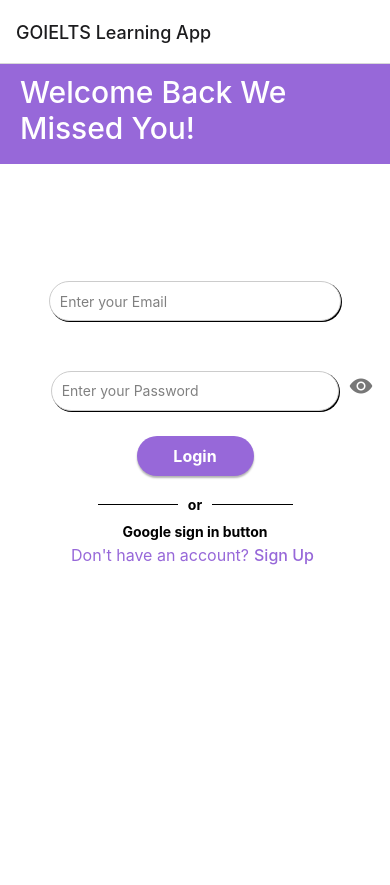
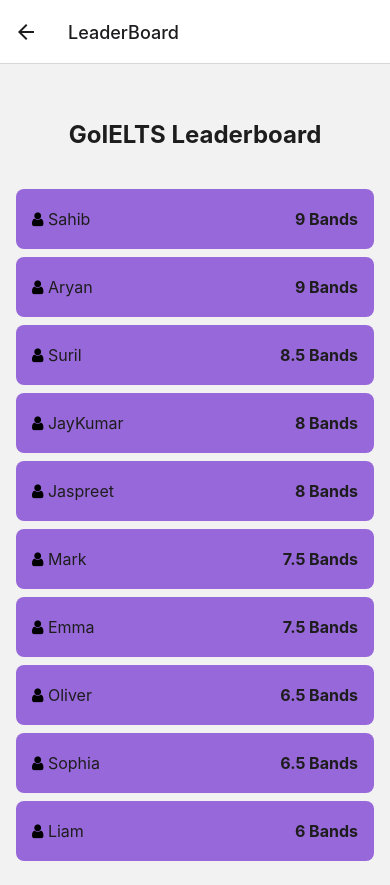
Before and after one commit to sahibjeetsingh99/GOielts, a React Native app: screen /LeaderBoard in a window 390 px wide. Before the commit the page ends 844 px from the top, so only its background shows below. Built offline with nearby package versions, Linux system fonts and the light colour scheme.

Commit message:
Leaderboard
Adding the leaderboard functionality

```diff
--- a/App.js
+++ b/App.js
@@ -8,6 +8,7 @@
 import { StyleSheet } from 'react-native';
 import StartPage from './components/StartPage';
 import SignupPage from './components/SignupPage';
+import LeaderboardPage from './components/LeaderBoard';
 //testing implemented
 
 const Stack = createStackNavigator();
@@ -36,6 +37,11 @@
           options={{ title: 'Settings' }}
         />
         <Stack.Screen
+          name="LeaderBoard"
+          component={LeaderboardPage}
+          options={{ title: 'LeaderBoard' }}
+        />
+        <Stack.Screen
           name="Courses"
           component={CoursesPage}
           options={{ title: 'CoursesPage' }}
--- a/components/HomePage.js
+++ b/components/HomePage.js
@@ -4,51 +4,11 @@
 import CoursesPage from './CoursesPage';
 
 
-/*const HomePage = ({ navigation }) => {
-  const navigateToCourses = () => {
-    navigation.navigate(CoursesPage);
-  };*/
-
   const HomePage = ({ navigation }) => {
     const navigateToCourseDetails = (courseName) => {
       navigation.navigate('CourseDetailsPage', { courseName });
     };
 
- /* const SLIDER_WIDTH = Dimensions.get('window').width + 30;
-  const ITEM_WIDTH = Math.round(SLIDER_WIDTH * 0.8);
-
-const data = [
-  {
-    id: 1,
-    url: 'https://encrypted-tbn0.gstatic.com/images?q=tbn:ANd9GcT_w7LFjyOofep4l821ygej8p55mv2V7ia_pA&usqp=CAU',
-  },
-  {
-    id: 2,
-    url: 'https://encrypted-tbn0.gstatic.com/images?q=tbn:ANd9GcQBMR28TiQXUO9e-LIO4AwzbcwxNMJUZeSX_w&usqp=CAU',
-  },
-  {
-    id: 3,
-    url: 'https://encrypted-tbn0.gstatic.com/images?q=tbn:ANd9GcRib_dIjPE66Zj9SRF2eC6plsnCMATsAOetxw&usqp=CAU',
-  },
-];*/
-
-/*const renderItem = ({item}) => {
-  return (
-    <View
-      style={{
-        borderWidth: 1,
-        padding: 0,
-        borderRadius: 20,
-        alignItems: 'center',
-        backgroundColor: 'white',
-      }}>
-      <Image source={{uri: item.url}}  style={{width: 200, height: 100}} />
-      <Text style={{marginVertical: 10, fontSize: 20, fontWeight: 'bold'}}>
-        {item.name}
-      </Text>
-    </View>
-  );
-};*/
 
   return (
 
@@ -101,6 +61,12 @@
           >
           <Icon name="gear" size={20} color="#fff" style={styles.footerIcon} />
             <Text style={styles.footerButtonText}>Settings</Text>
+          </TouchableOpacity>
+          <TouchableOpacity style={styles.footerButton}
+          onPress={() => navigation.navigate('LeaderBoard')}
+          >
+          <Icon name="trophy" size={20} color="#fff" style={styles.footerIcon} />
+            <Text style={styles.footerButtonText}>LeaderBoard</Text>
           </TouchableOpacity>
         </View>
     </View>
@@ -185,7 +151,7 @@
     alignItems: 'center',
     backgroundColor: '#9768D9',
     height: 70,
-    paddingHorizontal: 20,
+    paddingHorizontal: 10,
     position: 'absolute',
     bottom: 20,
     left: 0,
@@ -201,6 +167,7 @@
     fontSize: 18,
     fontWeight: 'bold',
     color: 'white',
+    textAlign: 'center',
   },
   footerIcon:{
     marginRight: 10,
--- /dev/null
+++ b/components/LeaderBoard.js
@@ -0,0 +1,98 @@
+import React from 'react';
+import { View, Text, FlatList, StyleSheet } from 'react-native';
+import { FontAwesome } from '@expo/vector-icons';
+
+const leaderboardData = [
+  { id: 1, username: ' Sahib', score: 9 + ' Bands' },
+  { id: 2, username: ' Aryan', score: 9 + ' Bands' },
+  { id: 3, username: ' Suril', score: 8.5 + ' Bands' },
+  { id: 4, username: ' JayKumar', score: 8 + ' Bands' },
+  { id: 5, username: ' Jaspreet', score: 8 + ' Bands' },
+  { id: 6, username: ' Mark', score: 7.5 + ' Bands' },
+  { id: 7, username: ' Emma', score: 7.5 + ' Bands' },
+  { id: 8, username: ' Oliver', score: 6.5 + ' Bands' },
+  { id: 9, username: ' Sophia', score: 6.5 + ' Bands' },
+  { id: 10, username: ' Liam', score: 6 + ' Bands' },
+  // Add more leaderboard data as needed
+];
+
+const LeaderboardPage = () => {
+  const renderLeaderboardItem = ({ item, index }) => (
+    <View style={styles.leaderboardItem}>
+      {index === 0 || 1 ? (
+        <FontAwesome name="user" size={16} color="#FFD700" style={styles.icon} />
+      ) : (
+        <Text style={styles.rank}>{index + 1}</Text>
+      )}
+      <Text style={styles.username}>{item.username}</Text>
+      <Text style={styles.score}>{item.score}</Text>
+    </View>
+  );
+
+
+  return (
+    <View style={styles.container}>
+      <Text style={styles.title}>GoIELTS Leaderboard</Text>
+      <FlatList
+
+        data={leaderboardData}
+        renderItem={renderLeaderboardItem}
+        keyExtractor={(item) => item.id.toString()}
+        style={styles.list}
+      />
+    </View>
+  );
+};
+
+const styles = StyleSheet.create({
+  container: {
+    flex: 1,
+    justifyContent: 'center',
+    alignItems: 'center',
+    backgroundColor: '#F2F2F2',
+    padding: 16,
+  },
+  title: {
+    fontSize: 24,
+    fontWeight: 'bold',
+    margin: 30,
+    color: '#1D1D1D',
+    padding: 10,
+  },
+  leaderboardItem: {
+    flexDirection: 'row',
+    alignItems: 'center',
+    marginBottom: 8,
+    paddingVertical: 20,
+    paddingHorizontal: 16,
+    backgroundColor: '#9768D9',
+    borderRadius: 8,
+    elevation: 2,
+  },
+  rank: {
+    width: 32,
+    marginRight: 8,
+    fontWeight: 'bold',
+    fontSize: 16,
+    color: '#1D1D1D',
+  },
+  username: {
+    flex: 1,
+    marginRight: 8,
+    fontSize: 16,
+    color: '#1D1D1D',
+  },
+  score: {
+    fontWeight: 'bold',
+    fontSize: 16,
+    color: '#1D1D1D',
+  },
+  list: {
+    width: '100%',
+  },
+  icon: {
+    color: 'black'
+  }
+});
+
+export default LeaderboardPage;
--- a/package.json
+++ b/package.json
@@ -26,6 +26,7 @@
     "react-native": "0.71.8",
     "react-native-dropdown-select-list": "^2.0.4",
     "react-native-gesture-handler": "^2.9.0",
+    "react-native-gifted-chat": "^2.4.0",
     "react-native-picker": "^4.3.7",
     "react-native-reanimated": "^2.14.4",
     "react-native-safe-area-context": "^4.5.0",
```
Also changed, not shown: 1 other file (tests, documents, lock files or other folders).
